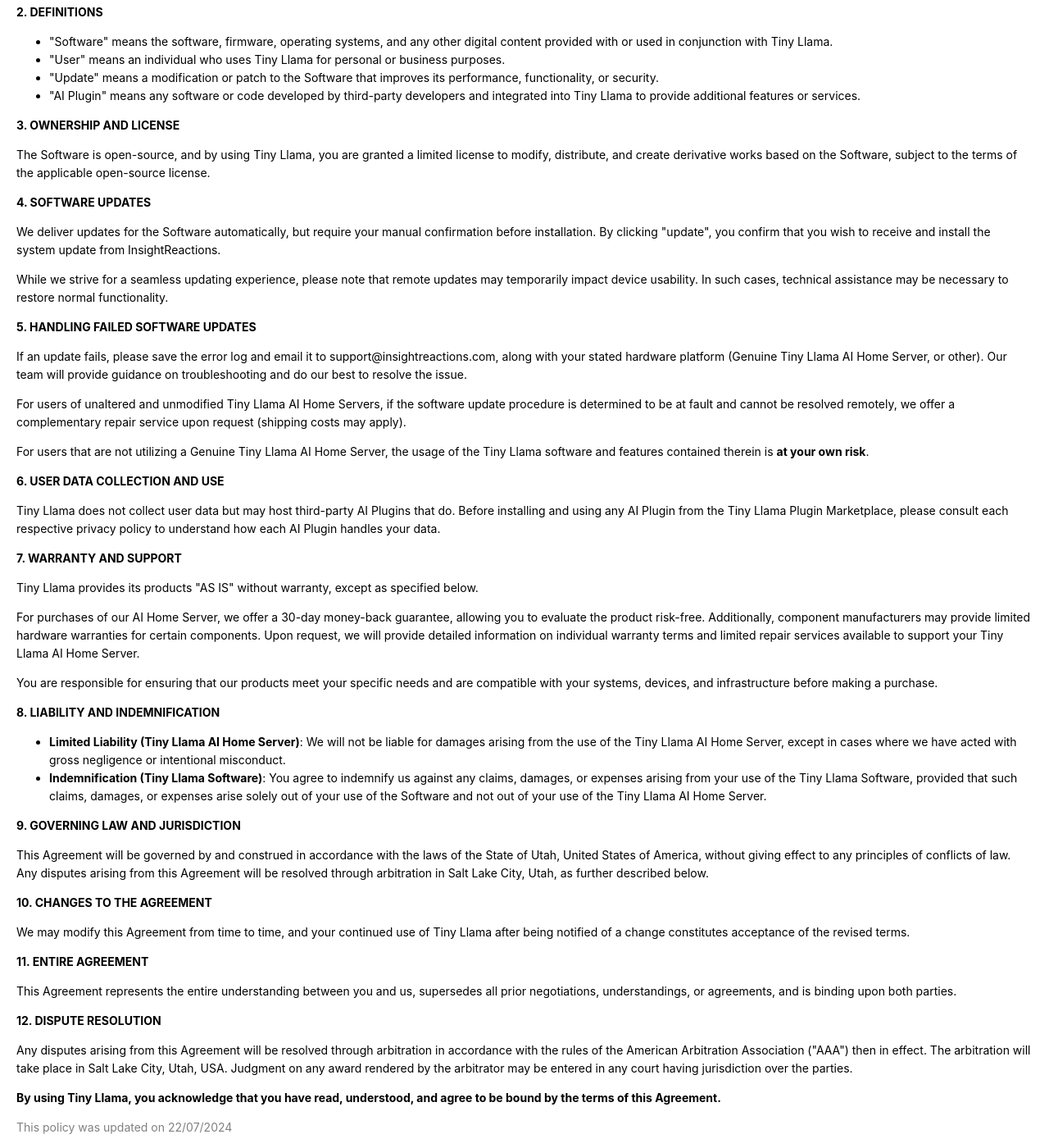
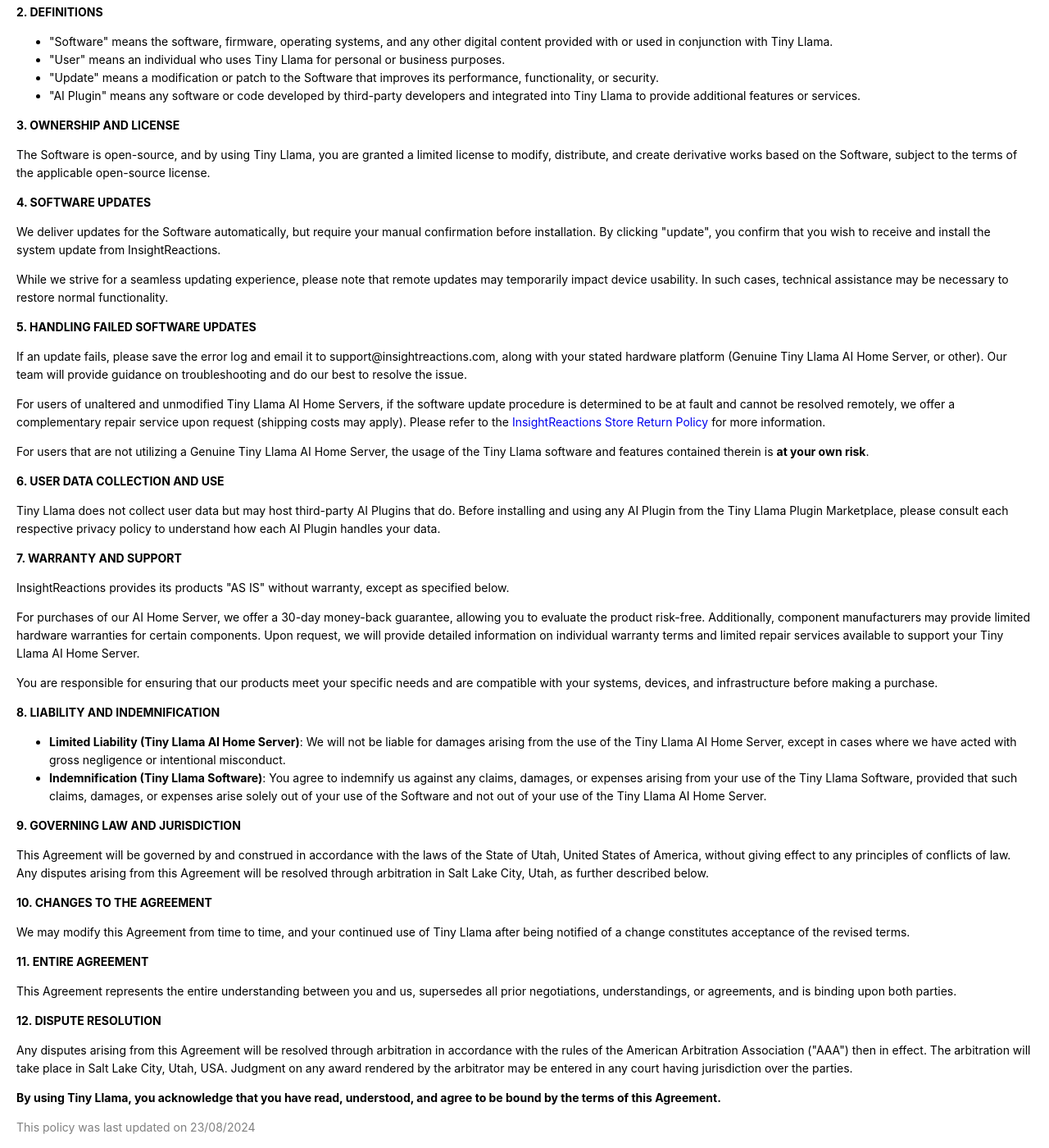
Before and after one commit to InsightReactions/insightreactions.github.io, a Jekyll site: the page docs/terms.html, which Jekyll copies as it is, in a window 1280 px wide and 1400 px high, scrolled down 140 px. Shown: the whole window at 82% size. Built offline with Jekyll 4.4.1, drawn with Linux system fonts in a browser that asks for light colours.

Commit message:
add clarifications to terms of use

```diff
--- a/docs/terms.html
+++ b/docs/terms.html
@@ -382,12 +382,12 @@
 <p>While we strive for a seamless updating experience, please note that remote updates may temporarily impact device usability. In such cases, technical assistance may be necessary to restore normal functionality.</p>
 <p><strong>5. HANDLING FAILED SOFTWARE UPDATES</strong></p>
 <p>If an update fails, please save the error log and email it to support@insightreactions.com, along with your stated hardware platform (Genuine Tiny Llama AI Home Server, or other). Our team will provide guidance on troubleshooting and do our best to resolve the issue.</p>
-<p>For users of unaltered and unmodified Tiny Llama AI Home Servers, if the software update procedure is determined to be at fault and cannot be resolved remotely, we offer a complementary repair service upon request (shipping costs may apply).</p>
+<p>For users of unaltered and unmodified Tiny Llama AI Home Servers, if the software update procedure is determined to be at fault and cannot be resolved remotely, we offer a complementary repair service upon request (shipping costs may apply). Please refer to the <a href="returns.html">InsightReactions Store Return Policy</a> for more information.</p>
 <p>For users that are not utilizing a Genuine Tiny Llama AI Home Server, the usage of the Tiny Llama software and features contained therein is <strong>at your own risk</strong>.</p>
 <p><strong>6. USER DATA COLLECTION AND USE</strong></p>
 <p>Tiny Llama does not collect user data but may host third-party AI Plugins that do. Before installing and using any AI Plugin from the Tiny Llama Plugin Marketplace, please consult each respective privacy policy to understand how each AI Plugin handles your data.</p>
 <p><strong>7. WARRANTY AND SUPPORT</strong></p>
-<p>Tiny Llama provides its products &quot;AS IS&quot; without warranty, except as specified below.</p>
+<p>InsightReactions provides its products &quot;AS IS&quot; without warranty, except as specified below.</p>
 <p>For purchases of our AI Home Server, we offer a 30-day money-back guarantee, allowing you to evaluate the product risk-free. Additionally, component manufacturers may provide limited hardware warranties for certain components. Upon request, we will provide detailed information on individual warranty terms and limited repair services available to support your Tiny Llama AI Home Server.</p>
 <p>You are responsible for ensuring that our products meet your specific needs and are compatible with your systems, devices, and infrastructure before making a purchase.</p>
 <p><strong>8. LIABILITY AND INDEMNIFICATION</strong></p>
@@ -404,6 +404,6 @@
 <p><strong>12. DISPUTE RESOLUTION</strong></p>
 <p>Any disputes arising from this Agreement will be resolved through arbitration in accordance with the rules of the American Arbitration Association (&quot;AAA&quot;) then in effect. The arbitration will take place in Salt Lake City, Utah, USA. Judgment on any award rendered by the arbitrator may be entered in any court having jurisdiction over the parties.</p>
 <p><strong>By using Tiny Llama, you acknowledge that you have read, understood, and agree to be bound by the terms of this Agreement.</strong></p>
-<p style="color: gray;">This policy was updated on 22/07/2024</p>
+<p style="color: gray;">This policy was last updated on 23/08/2024</p>
 </body>
 </html>
```
